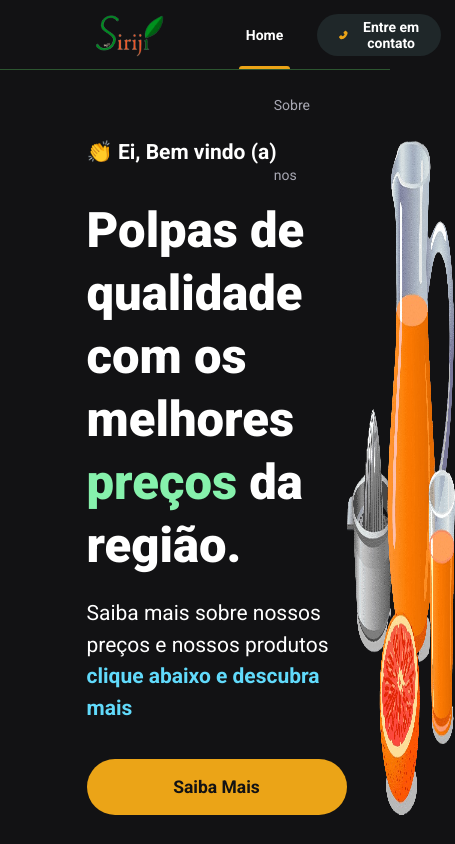
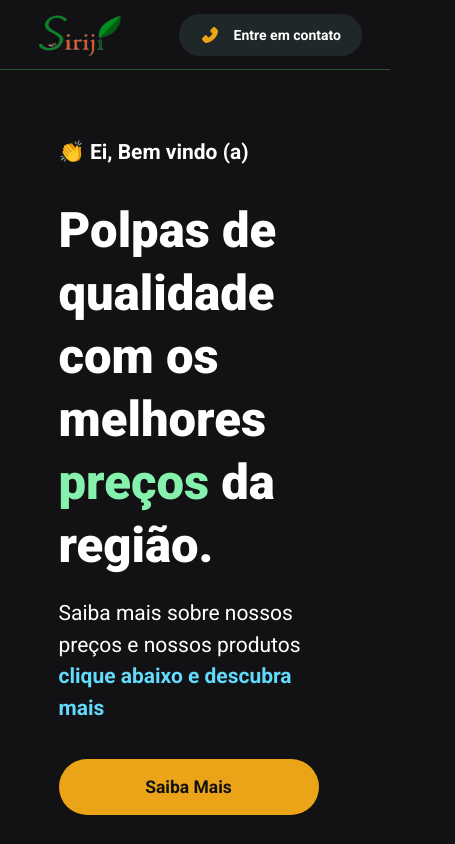
Before and after one commit to gregorylira/landing-Page-Polpas-Siriji, a Next.js app: page / in a window 390 px wide. Shown: the whole page, 455 px wide, since content can reach past the window. Built offline with nearby package versions, Linux system fonts and the light colour scheme.

Commit message:
💅 style: Mobile

```diff
--- a/src/components/Header/styles.module.scss
+++ b/src/components/Header/styles.module.scss
@@ -14,6 +14,11 @@
 
   display: flex;
   align-items: center;
+
+  @media (max-width: 900px) {
+    max-width: 100%;
+  }
+
   > img {
     width: 100px;
     height: 50px;
@@ -22,6 +27,10 @@
   nav {
     margin-left: 5rem;
     height: 5rem;
+
+    @media (max-width: 620px) {
+      display: none;
+    }
 
     a {
       display: inline-block;
--- a/src/components/Homeland/styles.module.scss
+++ b/src/components/Homeland/styles.module.scss
@@ -7,6 +7,9 @@
   section + img {
     width: 50%;
     height: 100%;
+    @media (max-width: 1024px) {
+      display: none;
+    }
   }
 }
 
--- a/src/pages/home.module.scss
+++ b/src/pages/home.module.scss
@@ -11,4 +11,8 @@
   align-items: center;
   justify-content: space-between;
   gap: 2rem;
+
+  @media (max-width: 600px) {
+    padding: 0;
+  }
 }
```
